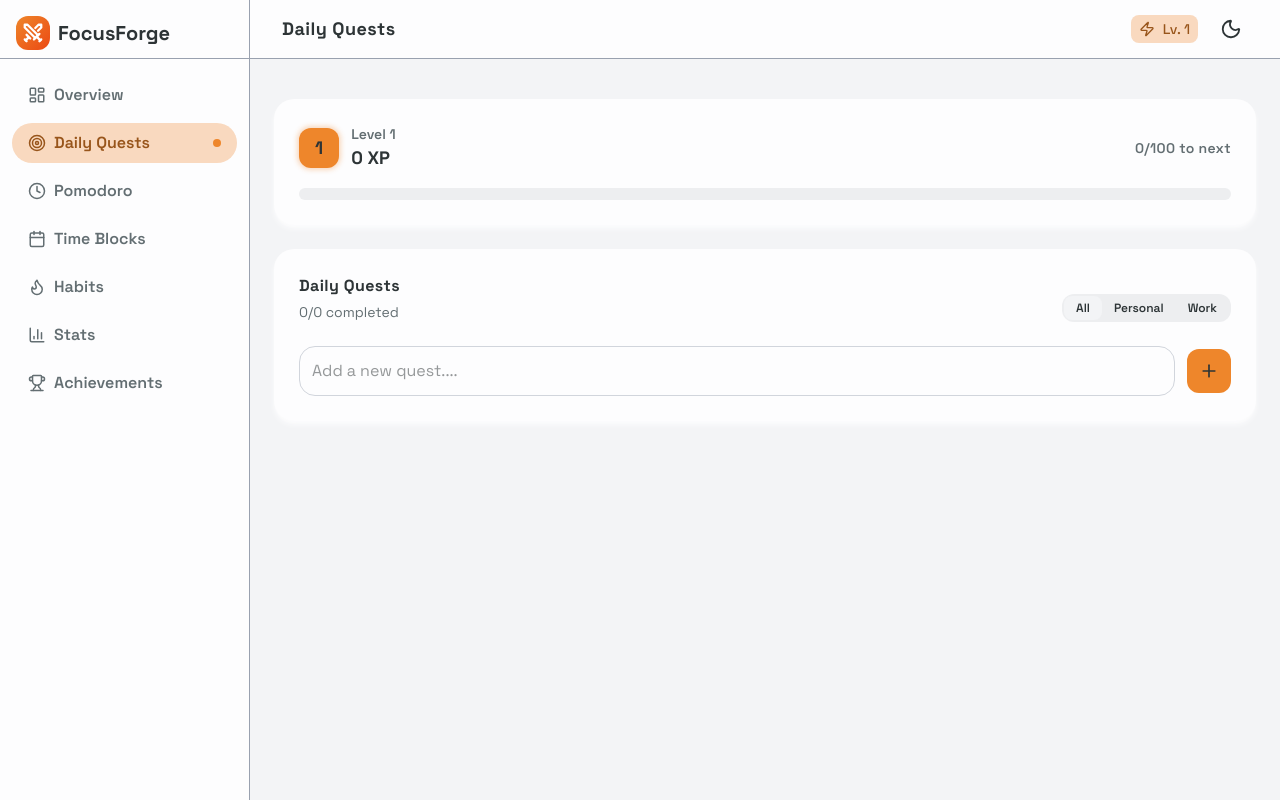
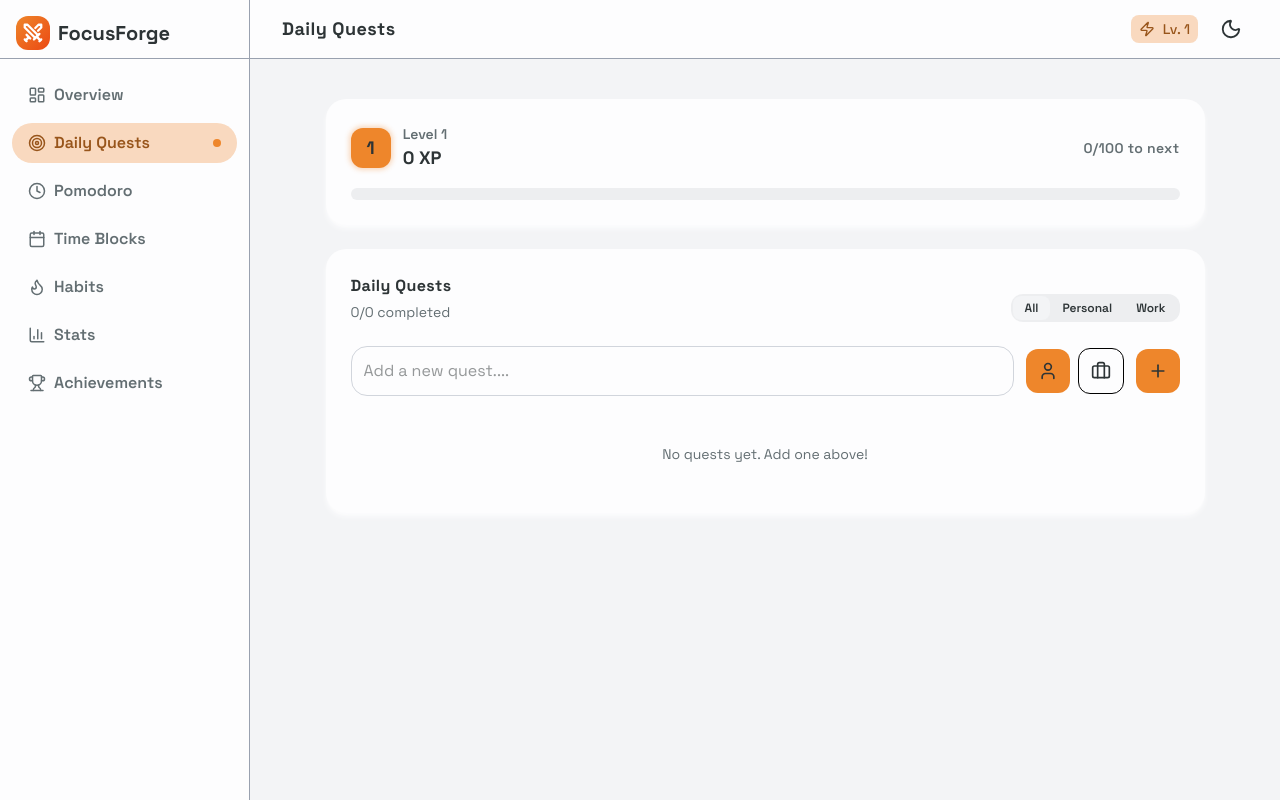
Before and after one commit to Meharp9/FocusForge, a Next.js app in the folder frontend/: page /dashboard/daily-quests in a window 1280 px wide. Built offline with nearby package versions, Linux system fonts and the light colour scheme.

Commit message:
Add DailyQuests component with task management features; refactor TaskCard for improved rendering

```diff
--- /dev/null
+++ b/frontend/src/app/dashboard/daily-quests/DailyQuests.tsx
@@ -0,0 +1,88 @@
+import SoftCard from '../../../components/common/SoftCard'
+import TaskToggle from '@/app/dashboard/daily-quests/TaskToggle'
+import InputField from '../../../components/common/InputField'
+import { Briefcase, Plus, User } from 'lucide-react'
+import { useEffect, useState } from 'react'
+import TaskCard from '@/components/common/TaskCard'
+
+interface Task {
+  id: number;
+  title: string;
+  type: 'personal' | 'work';
+}
+
+const DailyQuests = () => {
+  const [taskList, setTaskList] = useState<Task[]>([]);
+  const [filteredTasks, setFilteredTasks] = useState<Task[]>([]);
+  const [listType, setListType] = useState('all');
+  const [taskInput, setTaskInput] = useState('');
+  const [taskType, setTaskType] = useState<'personal' | 'work'>('personal');
+
+  useEffect(() => {
+    if (listType === 'all') {
+      setFilteredTasks(taskList);
+    } else {
+      setFilteredTasks(taskList.filter((task) => task.type === listType));
+    }
+  }, [taskList, listType]);
+
+  console.log(filteredTasks);
+
+  return (
+    <SoftCard className='flex flex-col p-4 gap-6'>
+      <div className='flex items-end justify-between'>
+        <div>
+          <h2 className='font-bold tracking-wide'>
+            Daily Quests
+          </h2>
+          <p className='text-sm text-muted mt-1'>
+            0/0 completed
+          </p>
+        </div>
+        <TaskToggle onSwitchList={(option) => setListType(option)} />
+      </div>
+      <div className='flex items-center gap-3'>
+        <InputField
+          type="text"
+          value={taskInput}
+          placeholder="Add a new quest...."
+          onChange={(e) => setTaskInput(e.target.value)}
+          className='flex-grow'
+        />
+        <div className='flex items-center gap-2'>
+          <div className={`p-3 rounded cursor-pointer ${taskType === 'personal' ? 'bg-primary' : 'border border-black dark:border-white'}`} onClick={() => setTaskType('personal')}>
+            <User size={20} />
+          </div>
+          <div className={`p-3 rounded cursor-pointer ${taskType === 'work' ? 'bg-primary' : 'border border-black dark:border-white'}`} onClick={() => setTaskType('work')}>
+            <Briefcase size={20} />
+          </div>
+        </div>
+        <div className='p-3 rounded bg-primary cursor-pointer' onClick={() => {
+          if (taskInput.trim() !== '') {
+            setTaskList([...taskList, {
+              id: Date.now(),
+              title: taskInput,
+              type: taskType
+            }]);
+            setTaskInput('');
+          }
+        }}>
+          <Plus size={20}/>
+        </div>
+      </div>
+      <div className='mb-6'>
+        {filteredTasks.length === 0 ? (
+          <p className='text-sm text-muted text-center mt-6'>
+            No quests yet. Add one above!
+          </p>
+        ) : (
+          filteredTasks.map((task, index) => (
+            <TaskCard key={index} title={task.title} type={task.type} />
+          ))
+        )}
+      </div>
+    </SoftCard>
+  )
+}
+
+export default DailyQuests
--- a/frontend/src/app/dashboard/daily-quests/page.tsx
+++ b/frontend/src/app/dashboard/daily-quests/page.tsx
@@ -2,7 +2,7 @@
 import XPTracker from '@/components/XPTracker';
 import Header from '../Header';
 import Sidebar from '../Sidebar';
-import DailyQuests from '@/components/DailyQuests';
+import DailyQuests from '@/app/dashboard/daily-quests/DailyQuests';
 
 const DailyQuestsPage = () => {
   return (
@@ -10,7 +10,7 @@ const DailyQuestsPage = () => {
       <Sidebar />
       <div className='flex-grow flex flex-col gap-4'>
         <Header />
-        <div className='p-6 flex flex-col gap-6'>
+        <div className='p-6 flex flex-col gap-6 w-[90%] self-center'>
           <XPTracker />
           <DailyQuests />
         </div>
--- a/frontend/src/components/DailyQuests.tsx
+++ /dev/null
@@ -1,40 +0,0 @@
-import SoftCard from './common/SoftCard'
-import TaskToggle from '@/app/dashboard/daily-quests/TaskToggle'
-import InputField from './common/InputField'
-import { Plus } from 'lucide-react'
-
-const DailyQuests = () => {
-  const handleSwitchList = (option: string) => {
-    console.log(option);
-  }
-
-  return (
-    <SoftCard className='flex flex-col p-4 gap-6'>
-      <div className='flex items-end justify-between'>
-        <div>
-          <h2 className='font-bold tracking-wide'>
-            Daily Quests
-          </h2>
-          <p className='text-sm text-muted mt-1'>
-            0/0 completed
-          </p>
-        </div>
-        <TaskToggle onSwitchList={handleSwitchList} />
-      </div>
-      <div className='flex items-center gap-3'>
-        <InputField
-          type="text"
-          value=""
-          placeholder="Add a new quest...."
-          onChange={() => {}}
-          className='flex-grow'
-        />
-        <div className='p-3 rounded bg-primary cursor-pointer'>
-          <Plus size={20}/>
-        </div>
-      </div>
-    </SoftCard>
-  )
-}
-
-export default DailyQuests
--- /dev/null
+++ b/frontend/src/components/common/TaskCard.tsx
@@ -0,0 +1,22 @@
+import React from 'react'
+
+interface TaskCardProps {
+  title: string;
+  type: 'personal' | 'work';
+}
+
+const TaskCard = ({ title, type }: TaskCardProps) => {
+  return (
+    <div className='flex justify-between items-center p-3 rounded-2xl mb-2 border border-muted/20 hover:border-primary/40'>
+      <div className='flex gap-4 items-center'>
+        <input type='radio' name='task' id={title} className='bg-transparent' />
+        {title}
+      </div>
+      <div className={`capitalize text-sm mt-1 px-2 rounded ${type === 'personal' ? 'bg-purple-500/20' : 'bg-blue-500/20'}`}>
+        {type}
+      </div>
+    </div>
+  )
+}
+
+export default TaskCard
```
